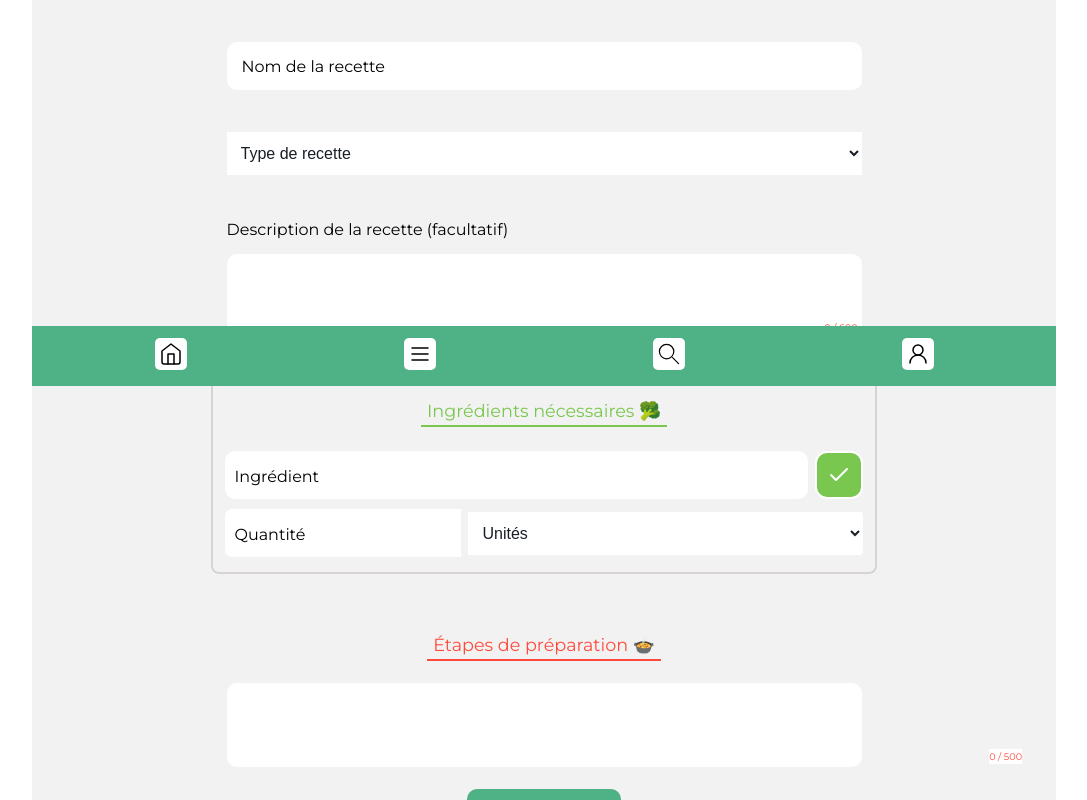
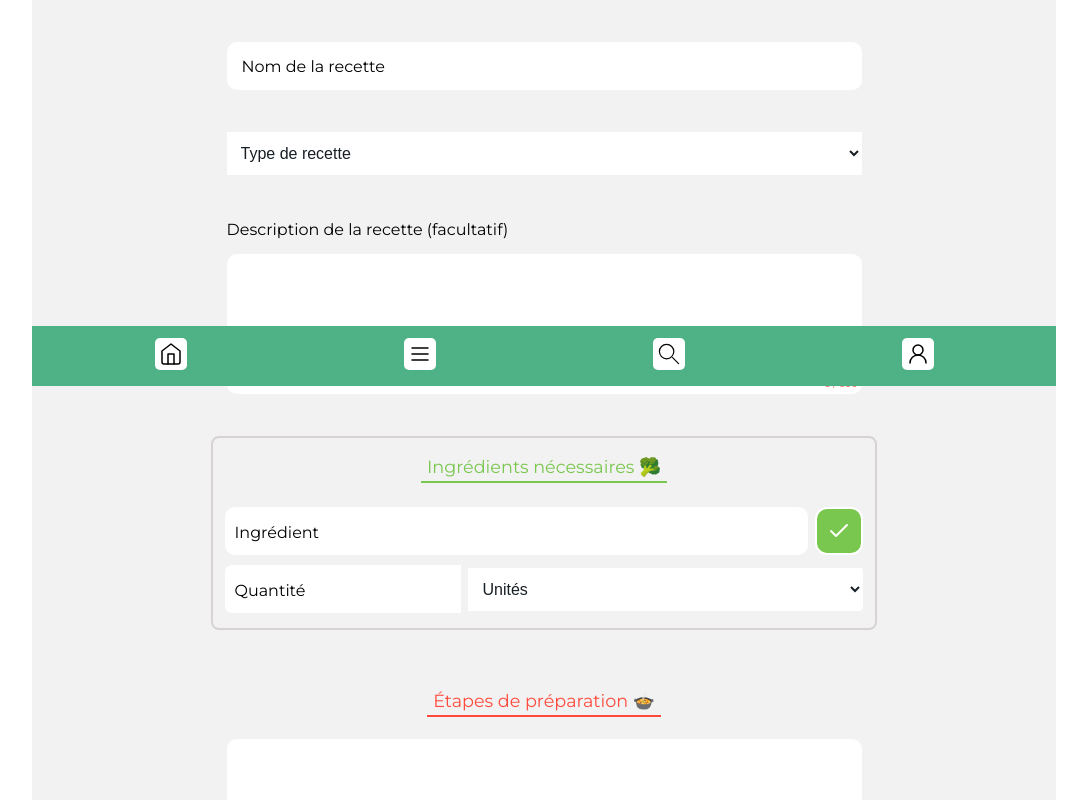
Before and after one commit to Sinematic/CuisineFiesta-F, a React (Vite) app: page /ajouter-une-recette in a window 1280 px wide. Shown: the part 414-1214 px from the top of the page, without its empty margins (96-1183 px from the left). Built offline with nearby package versions, Linux system fonts and the light colour scheme; sample sign-in values are in the browser's storage.

Commit message:
corrections minimes sur l'inté de la pag d'ajout de recettes

```diff
--- a/src/styles/RecipeBuilder/IngredientsList.css
+++ b/src/styles/RecipeBuilder/IngredientsList.css
@@ -16,12 +16,14 @@
     padding-block: 12px;
 }
 
-.ingredients > li:first-of-type {
-    border-radius: 10px 10px 0 0;
+ul li:first-child {
+    border-top-left-radius: 10px;
+    border-top-right-radius: 10px;
 }
 
-.ingredients > li:last-of-type {
-    border-radius: 0 0 10px 10px;
+ul li:last-child {
+    border-bottom-left-radius: 10px;
+    border-bottom-right-radius: 10px;
 }
 
 .ingredients > li > span {
--- a/src/styles/pages/CreateRecipe.css
+++ b/src/styles/pages/CreateRecipe.css
@@ -45,7 +45,17 @@ select, option {
     .recipe-builder > form > .input-wrapper,
     .recipe-builder > form > .select-wrapper,
     .recipe-builder > form > .textarea-wrapper,
-    .recipe-builder textarea {
+    .recipe-builder textarea,
+    .recipe-builder .steps {
         width: 635px;
+        margin: auto;
+    }
+
+    .recipe-builder #step {
+        height: 120px;
+    }
+
+    .recipe-builder #description {
+        height: 140px;
     }
 }
```
